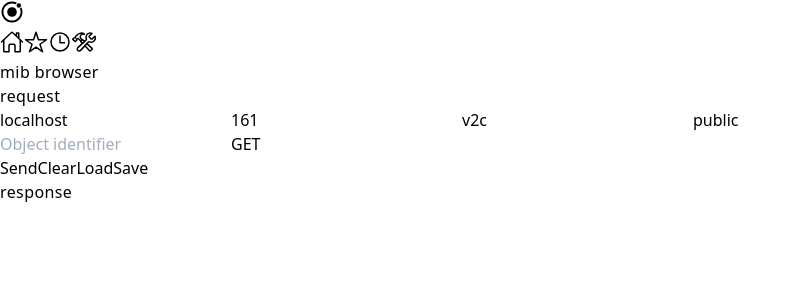
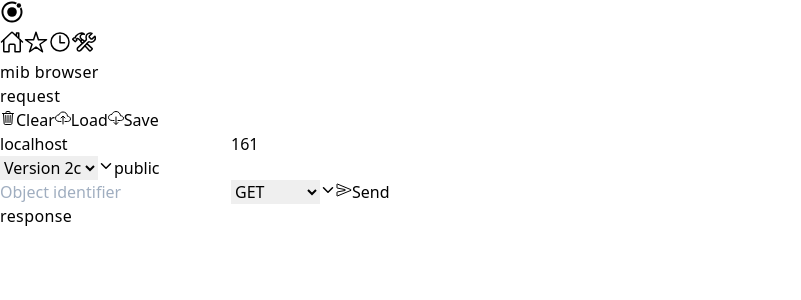
Before and after one commit to lqmanh/silicium, a Next.js app: page / in a window 1280 px wide. Shown: the top 300 px of the page, without its empty margins (0-801 px from the left). Built offline with nearby package versions, Linux system fonts and the light colour scheme.

Commit message:
Complete request form UI

```diff
--- a/package.json
+++ b/package.json
@@ -31,7 +31,7 @@
     "eslint-plugin-prettier": "^3.1.2",
     "eslint-plugin-react": "^7.19.0",
     "eslint-plugin-react-hooks": "^2.5.0",
-    "prettier": "^1.19.1",
+    "prettier": "^2.0.1",
     "tailwindcss": "^1.2.0",
     "typescript": "^3.8.3"
   }
--- /dev/null
+++ b/src/components/common/elements/index.js
@@ -0,0 +1,22 @@
+const Icon = (props) => {
+  const { name, size = 16 } = props
+
+  return (
+    <span className="flex">
+      <ion-icon name={name} style={{ fontSize: size }} />
+    </span>
+  )
+}
+
+const IconText = (props) => {
+  const { icon, text } = props
+
+  return (
+    <span className="inline-flex items-center">
+      {icon}
+      <span className="ml-2">{text}</span>
+    </span>
+  )
+}
+
+export { Icon, IconText }
--- a/src/components/common/form/controls/index.js
+++ b/src/components/common/form/controls/index.js
@@ -1,15 +1,14 @@
+import { Icon } from '../../elements'
+
 const Button = (props) => {
   const {
     bgColor = 'bg-gray-800',
     borderColor = '',
     textColor = 'text-gray-200 hover:text-white',
-    isPill = false,
     onClick,
-    children
+    children,
   } = props
-  const className = `${
-    isPill ? 'rounded-full' : 'rounded'
-  } ${bgColor} ${borderColor} ${textColor} mx-2 ${isPill ? 'px-8' : 'px-4'} py-2`
+  const className = `rounded ${bgColor} ${borderColor} ${textColor} mx-2 px-4 py-2`
 
   return (
     <button className={className} onClick={onClick}>
@@ -19,11 +18,15 @@ const Button = (props) => {
 }
 
 const Input = (props) => {
-  const { type, placeholder, defaultValue, value, onChange } = props
+  const { width = '', type, placeholder, defaultValue, value, onChange } = props
+  const bgColor = 'bg-gray-200 focus:bg-white'
+  const borderColor = 'border-gray-200 focus:border-gray-600'
+  const textColor = 'text-gray-800 focus:text-black'
+  const className = `border rounded shadow-inner ${width} ${bgColor} ${borderColor} ${textColor} mx-2 px-4 py-2`
 
   return (
     <input
-      className="border rounded bg-gray-200 focus:bg-white text-gray-800 focus:text-black border-gray-200 focus:border-gray-600 w-full mx-2 px-4 py-2"
+      className={className}
       type={type}
       placeholder={placeholder}
       defaultValue={defaultValue}
@@ -33,4 +36,25 @@ const Input = (props) => {
   )
 }
 
-export { Button, Input }
+const Select = (props) => {
+  const { width = '', options = [], value, onChange } = props
+  const bgColor = 'bg-gray-200 focus:bg-white'
+  const borderColor = 'border-gray-200 focus:border-gray-600'
+  const textColor = 'text-gray-800 focus:text-black'
+  const className = `appearance-none border rounded shadow-inner w-full ${bgColor} ${borderColor} ${textColor} px-4 py-2 pr-8`
+
+  return (
+    <span className={`inline-block relative ${width} mx-2`}>
+      <select className={className} value={value} onChange={onChange}>
+        {options.map((opt) => (
+          <option value={opt.value}>{opt.text || opt.value}</option>
+        ))}
+      </select>
+      <span className="flex items-center absolute inset-y-0 right-0 px-2 pointer-events-none">
+        <Icon name="chevron-down-outline" />
+      </span>
+    </span>
+  )
+}
+
+export { Button, Input, Select }
--- a/src/components/divisions/request/division.js
+++ b/src/components/divisions/request/division.js
@@ -1,11 +1,52 @@
+import { Icon, IconText } from '../../common/elements/index'
+import { Button, Input, Select } from '../../common/form/controls'
 import { DivisionTitle } from '../../common/typography/titles'
-import RequestForm from './form'
 
-const RequestDivision = () => (
-  <section>
-    <DivisionTitle>request</DivisionTitle>
-    <RequestForm />
-  </section>
-)
+const RequestDivision = () => {
+  const versions = [
+    { value: 'v1', text: 'Version 1' },
+    { value: 'v2c', text: 'Version 2c' },
+    { value: 'v3', text: 'Version 3' },
+  ]
+  const methods = [{ value: 'GET' }, { value: 'GETNEXT' }]
+
+  return (
+    <section>
+      <form className="">
+        <div className="flex items-center justify-between -mx-2 mb-4">
+          <span className="mx-2">
+            <DivisionTitle>request</DivisionTitle>
+          </span>
+          <span>
+            <Button bgColor="bg-transparent hover:bg-red-600" textColor="text-red-600 hover:text-white">
+              <IconText icon={<Icon name="trash-outline" />} text="Clear" />
+            </Button>
+            <Button bgColor="bg-transparent hover:bg-gray-800" textColor="text-gray-800 hover:text-white">
+              <IconText icon={<Icon name="cloud-upload-outline" />} text="Load" />
+            </Button>
+            <Button bgColor="bg-transparent hover:bg-gray-800" textColor="text-gray-800 hover:text-white">
+              <IconText icon={<Icon name="cloud-download-outline" />} text="Save" />
+            </Button>
+          </span>
+        </div>
+        <div className="flex -mx-2 mb-4">
+          <Input width="w-full" placeholder="Host" defaultValue="localhost" />
+          <Input type="number" placeholder="Port" defaultValue="161" />
+        </div>
+        <div className="flex -mx-2 mb-4">
+          <Select width="w-1/4" options={versions} value="v2c" />
+          <Input width="w-full" placeholder="Community" defaultValue="public" />
+        </div>
+        <div className="flex -mx-2">
+          <Input width="w-full" placeholder="Object identifier" />
+          <Select width="w-1/4" options={methods} value="GET" />
+          <Button bgColor="bg-blue-600">
+            <IconText icon={<Icon name="send-outline" />} text="Send" />
+          </Button>
+        </div>
+      </form>
+    </section>
+  )
+}
 
 export default RequestDivision
--- a/src/components/divisions/request/form.js
+++ /dev/null
@@ -1,47 +0,0 @@
-import { Button, Input } from '../../common/form/controls'
-
-const RequestForm = () => {
-  return (
-    <form className="mt-6">
-      <div className="flex -mx-2 mb-4">
-        <Input placeholder="Host" defaultValue="localhost" />
-        <Input type="number" placeholder="Port" defaultValue="161" />
-        <Input placeholder="SNMP version" defaultValue="v2c" />
-        <Input placeholder="Community" defaultValue="public" />
-      </div>
-      <div className="flex -mx-2 mb-4">
-        <Input placeholder="Object identifier" />
-        <Input placeholder="SNMP method" defaultValue="GET" />
-      </div>
-      <div className="flex justify-between -mx-2">
-        <span className="">
-          <Button bgColor="bg-blue-600" isPill>
-            Send
-          </Button>
-          <Button
-            bgColor="bg-transparent hover:bg-red-600"
-            textColor="text-red-600 hover:text-white"
-          >
-            Clear
-          </Button>
-        </span>
-        <span className="">
-          <Button
-            bgColor="bg-transparent hover:bg-gray-800"
-            textColor="text-gray-800 hover:text-white"
-          >
-            Load
-          </Button>
-          <Button
-            bgColor="bg-transparent hover:bg-gray-800"
-            textColor="text-gray-800 hover:text-white"
-          >
-            Save
-          </Button>
-        </span>
-      </div>
-    </form>
-  )
-}
-
-export default RequestForm
--- a/src/components/layout/side-bar.js
+++ b/src/components/layout/side-bar.js
@@ -1,11 +1,12 @@
 import Link from 'next/link'
 import { useRouter } from 'next/router'
+import { Icon } from '../common/elements'
 
 const SideBar = () => {
   return (
     <nav className="flex flex-col bg-gray-800 text-white h-full py-4">
-      <p className="flex px-4 pb-4">
-        <ion-icon name="logo-ionic" style={{ fontSize: 24 }} />
+      <p className="px-4 pb-4">
+        <Icon name="logo-ionic" size={24} />
       </p>
 
       <Entry href="/" iconName="home-outline" />
@@ -20,13 +21,11 @@ const Entry = (props) => {
   const { href, iconName } = props
   const { pathname } = useRouter()
   const active = href === pathname
-  const className =
-    'flex px-4 py-3 ' + (active ? 'bg-gray-700' : 'text-gray-600 hover:text-white')
 
   return (
     <Link href={href}>
-      <a className={className}>
-        <ion-icon name={iconName} style={{ fontSize: 24 }} />
+      <a className={'p-4 ' + (active ? 'bg-gray-700' : 'text-gray-600 hover:text-white')}>
+        <Icon name={iconName} size={24} />
       </a>
     </Link>
   )
--- a/src/pages/index.js
+++ b/src/pages/index.js
@@ -4,14 +4,14 @@ import { ResponseDivision } from '../components/divisions/response'
 
 const Index = () => (
   <div className="grid grid-cols-3 h-full">
-    <div className="col-span-1 border-r border-gray-400 p-4">
+    <div className="col-span-1 border-r border-gray-400 px-6 py-4">
       <MibBrowserDivision />
     </div>
     <div className="col-span-2 flex flex-col">
-      <div className="border-b border-gray-400 p-4">
+      <div className="border-b border-gray-400 px-6 py-4">
         <RequestDivision />
       </div>
-      <div className="p-4">
+      <div className="px-6 py-4">
         <ResponseDivision />
       </div>
     </div>
--- a/tailwind.config.js
+++ b/tailwind.config.js
@@ -1,7 +1,20 @@
 module.exports = {
   theme: {
-    extend: {}
+    extend: {
+      width: {
+        '1/7': '14.2857143%',
+        '2/7': '28.5714286%',
+        '3/7': '42.8571429%',
+        '4/7': '57.1428571%',
+        '5/7': '71.4285714%',
+        '6/7': '85.7142857%',
+        '1/8': '12.5%',
+        '3/8': '37.5%',
+        '5/8': '62.5%',
+        '7/8': '87.5%',
+      },
+    },
   },
   variants: {},
-  plugins: []
+  plugins: [],
 }
```
Also changed, not shown: .prettierrc.json.
